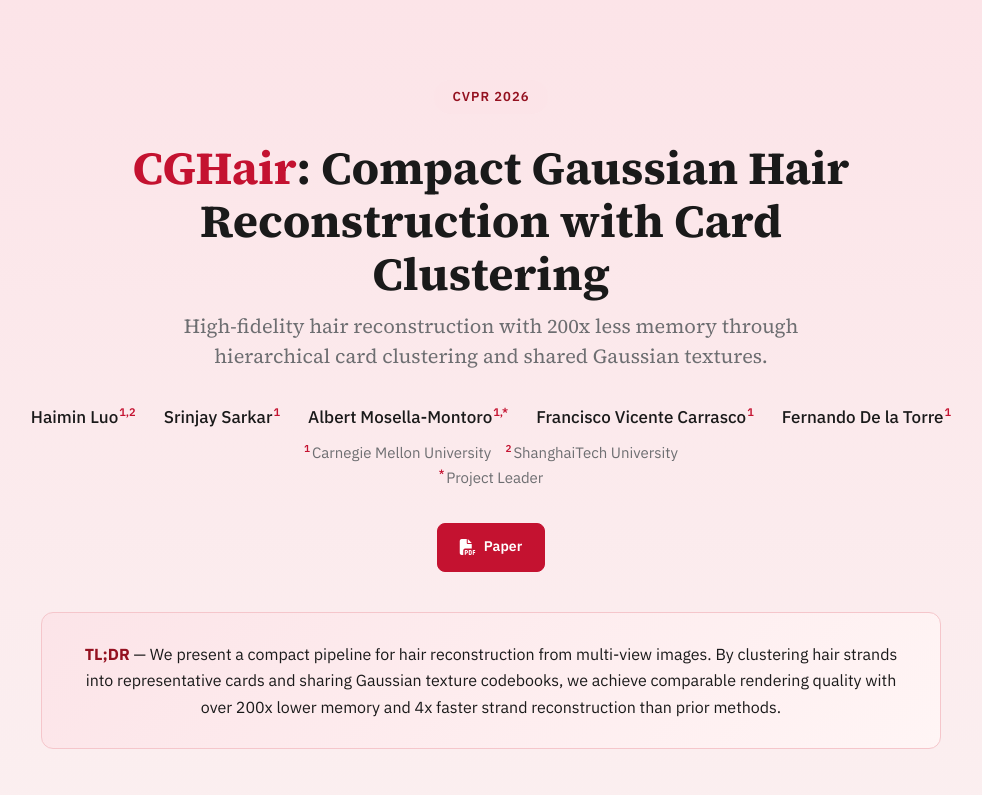
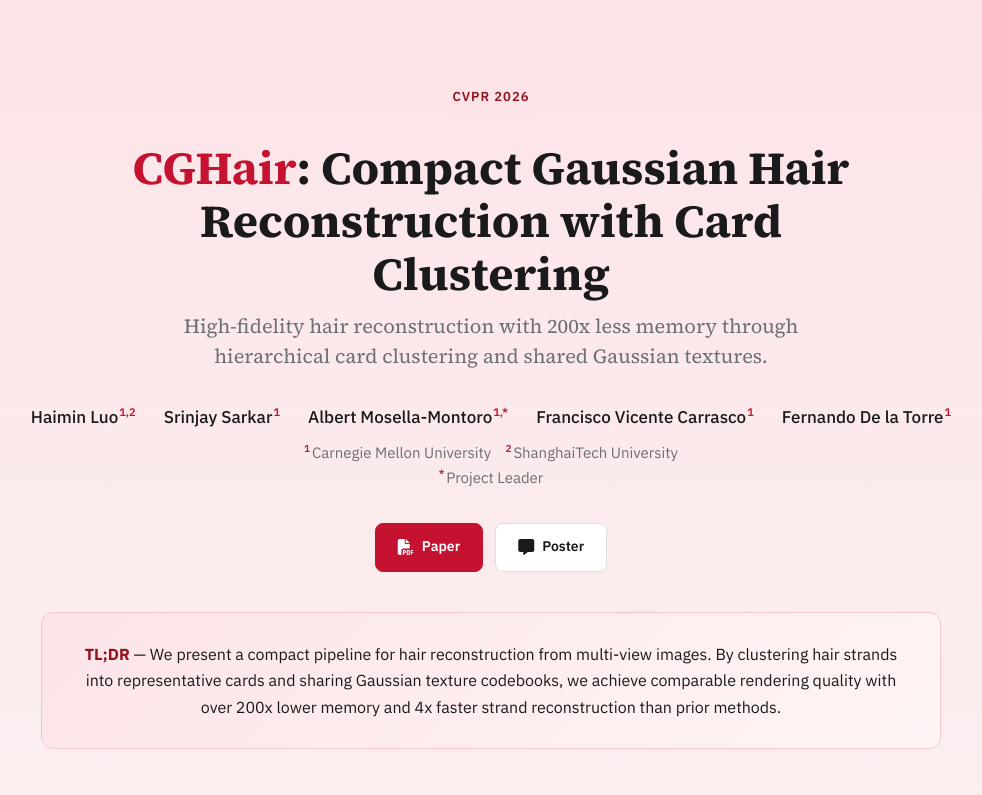
Before and after one commit to humansensinglab/CGHair, a plain HTML site: page index.html in a window 1280 px wide. Shown: the top 795 px of the page, without its empty margins (149-1131 px from the left). Drawn offline with Linux system fonts and the light colour scheme; grey boxes are pictures that could not be loaded; some icons are missing.

Commit message:
Add poster button and PDF

```diff
--- a/index.html
+++ b/index.html
@@ -52,6 +52,9 @@
   <div class="btn-row">
     <a href="https://arxiv.org/abs/2604.03716" target="_blank" class="btn btn-primary">
       <span class="icon"><i class="fas fa-file-pdf"></i></span><span>Paper</span>
+    </a>
+    <a href="#" class="btn" onclick="openPDF('static/pdfs/cghair_poster_haiminluo_30593.pdf','Poster');return false;">
+      <span class="icon"><i class="fas fa-comment-alt"></i></span><span>Poster</span>
     </a>
     <!-- <a href="#" class="btn" onclick="openPDF('static/pdfs/supplementary.pdf','Supplementary');return false;">
       <span class="icon"><i class="fas fa-file-alt"></i></span><span>Supplementary</span>
```
Also changed, not shown: 1 other file.
